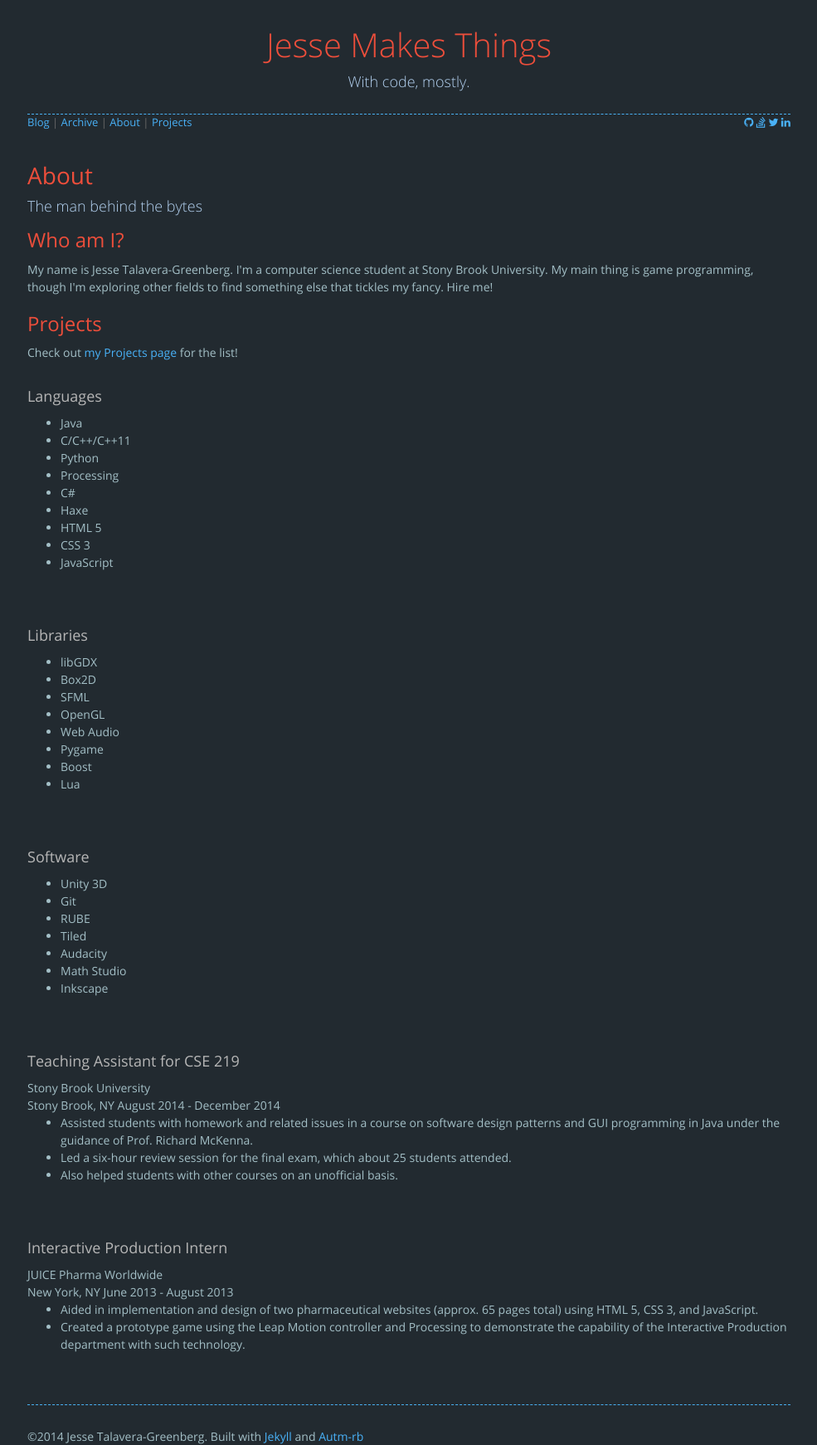
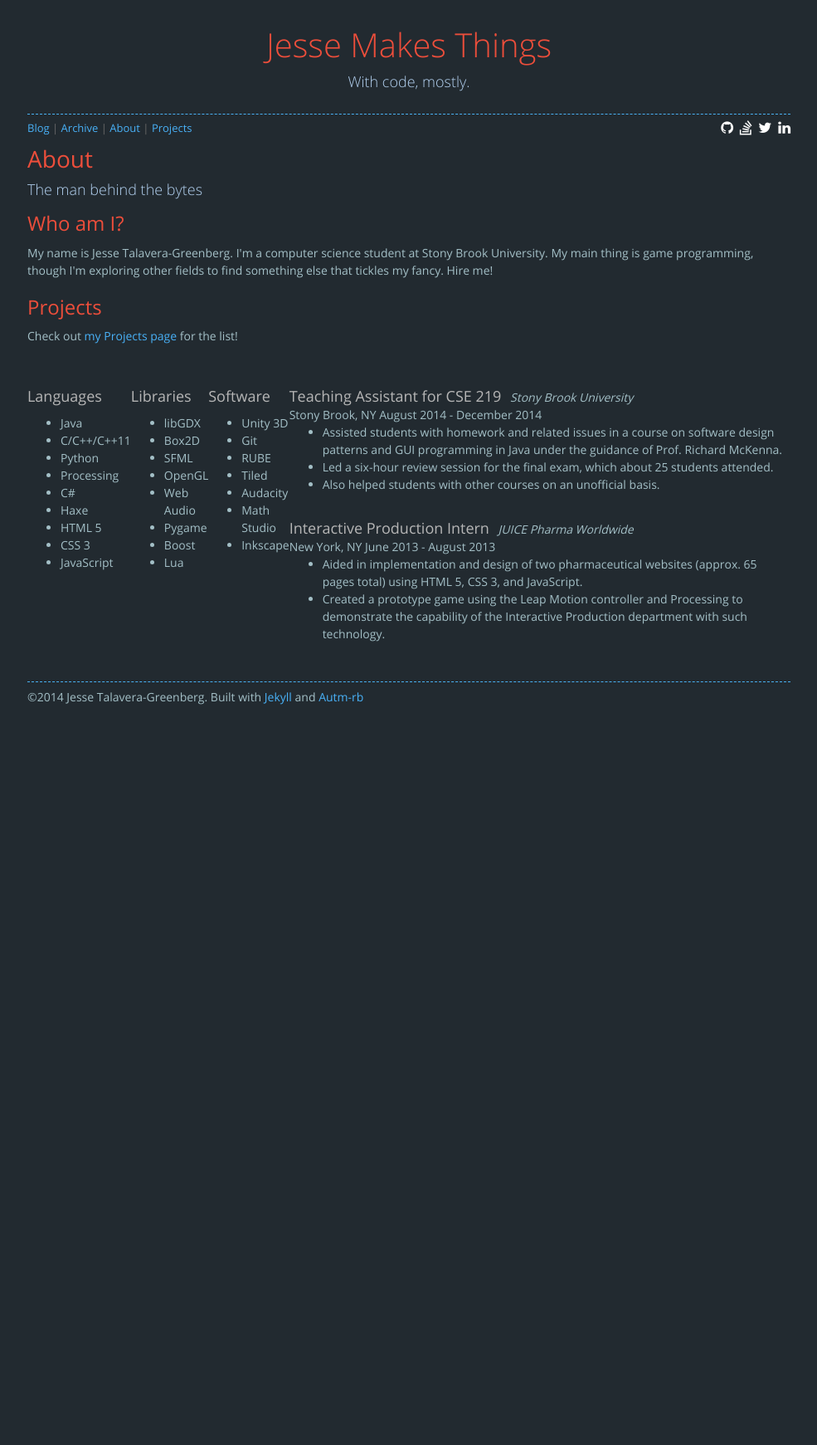
Before and after one commit to JesseTG/jessetg.github.io, a Jekyll site: the page built from about.html, in a window 1280 px wide. Shown: the whole page at 83% size, without its empty margins (147-1132 px from the left). Built offline with Jekyll 4.4.1, drawn with Linux system fonts in a browser that asks for light colours; nearby versions of some CDN libraries; comment, search, counter and statistics services are not loaded; after the commit the page ends 900 px from its top, so only the background shows below that.

Commit message:
Added some styles

```diff
--- a/public/stylesheets/bs.scss
+++ b/public/stylesheets/bs.scss
@@ -41,12 +41,69 @@ pre {
     }
 }
 #page-title {
-    h1 {}
-    h2 {
+    h1 {} h2 {
         color: #B3D1F0;
         font-family: 'OpenSansLight', "Helvetica Neue", Helvetica, Arial, sans-serif;
         font-weight: normal;
         font-size: 18px;
+    }
+}
+#resume {
+    .columns {
+        display: flex;
+        flex-wrap: nowrap;
+        justify-content: space-around;
+        .column {
+
+        }
+    }
+
+    display: flex;
+
+    #skills {
+      order: 0;
+    }
+
+    #experience {
+      order: 1;
+
+      .work {
+        margin-bottom: 0;
+        padding-bottom: 0;
+
+        .job-title {
+          display: inline-block;
+          margin-bottom: 0;
+        }
+
+        .organization {
+          display: inline-block;
+          margin-left: .5em;
+          font-style: italic;
+        }
+
+        .location {
+          display: inline-block;
+        }
+
+        .duration {
+          display: inline-block;
+        }
+      }
+    }
+}
+
+#title .credits.right {
+    display: inline-block;
+    a {
+        font-size: 13pt;
+        padding-left: .25em;
+        &:hover {
+            color: $link-hover-color;
+        }
+        span {
+            vertical-align: top;
+        }
     }
 }
 ///////////////////////////////////////////////////////////////////////////////
--- a/public/stylesheets/styles.css
+++ b/public/stylesheets/styles.css
@@ -119,12 +119,7 @@ a small {
     margin-top: -0.6em;
     display: block;
 }
-a#git-ic {
-    font-size: 37px;
-    color: #fff;
-}
-a#so-ic {
-    font-size: 32px;
+.credits.right a{
     color: #fff;
 }
 strong {
@@ -198,6 +193,7 @@ hr {
     border: 0;
     border-bottom: 1px dashed #49B1F7;
     color: #b5e853;
+    margin-bottom: .5em;
 }
 dt {
     color: #F0E7D5;
@@ -244,7 +240,6 @@ section .p-title, main .p-title {
     font-family: 'OpenSansRegular', "Helvetica Neue", Helvetica, Arial, sans-serif;
     font-weight: normal;
     color: #696969;
-    margin-top: -27px;
 }
 #title .credits.left {
     float: left;
```
